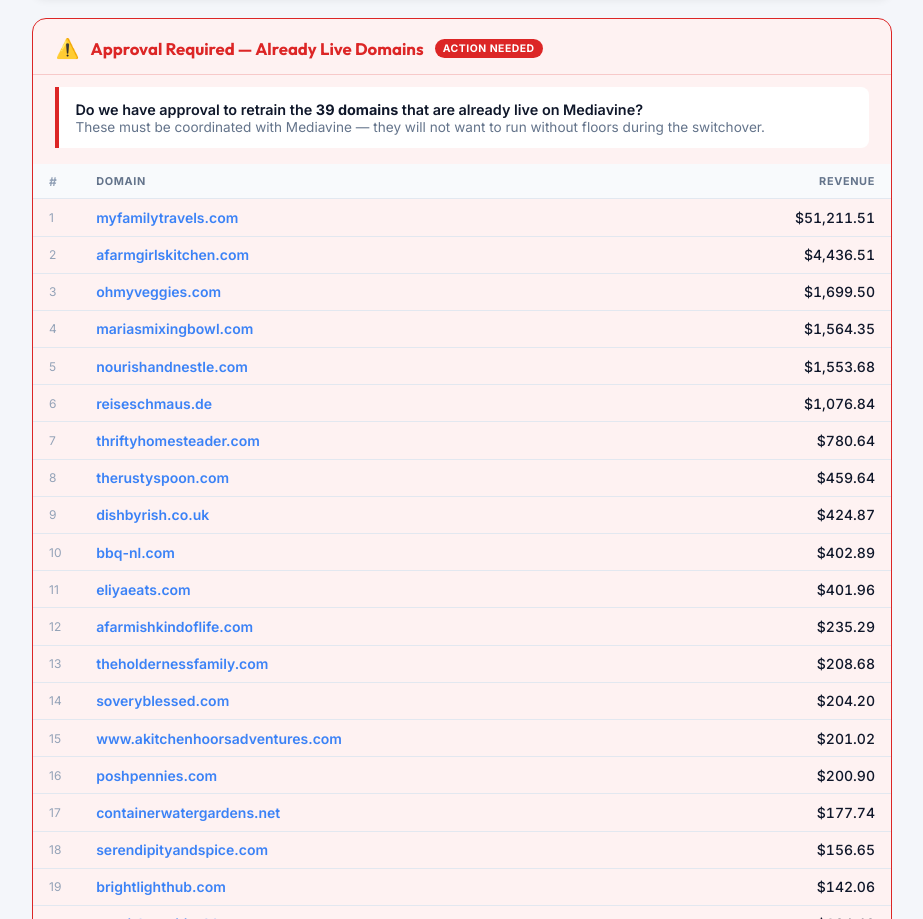
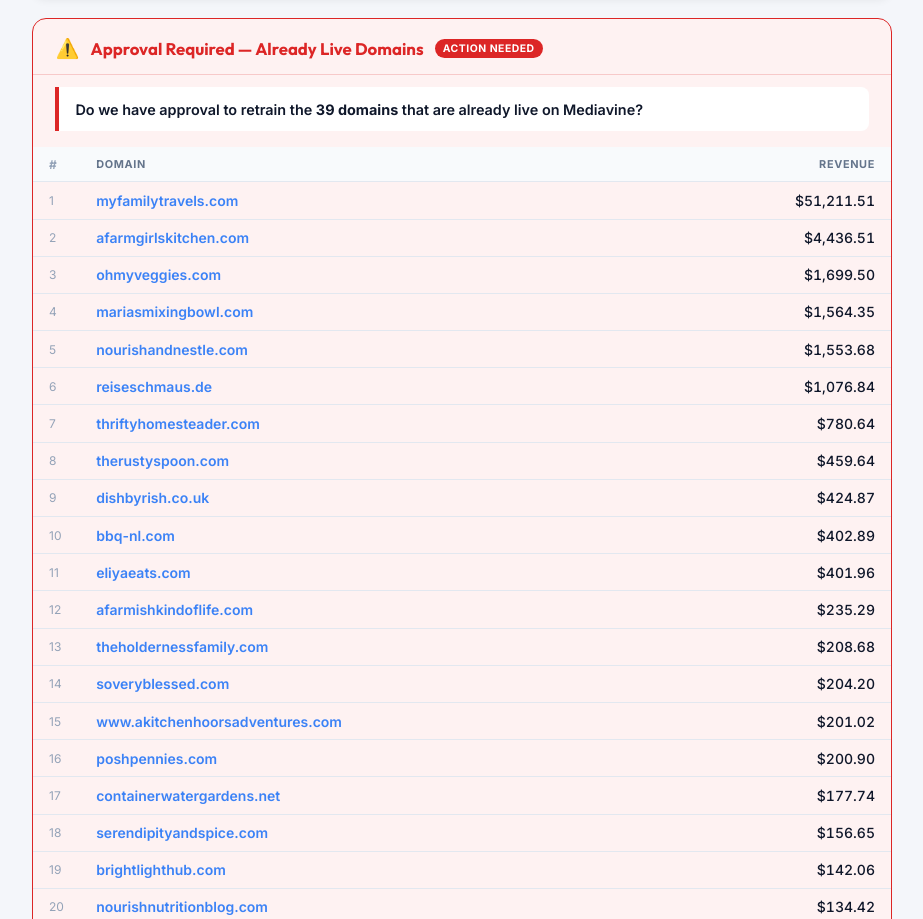
Before and after one commit to OpsAkshay/mediavine-activation-plan, a plain HTML site: page index.html in a window 1280 px wide. Shown: the part 4994-5913 px from the top of the page, without its empty margins (178-1101 px from the left). Drawn offline with Linux system fonts and the light colour scheme.

Commit message:
Remove extra line from approval section

```diff
--- a/index.html
+++ b/index.html
@@ -343,8 +343,7 @@
       <span class="approval-pill">Action Needed</span>
     </div>
     <div class="approval-q">
-      Do we have approval to retrain the <strong>39 domains</strong> that are already live on Mediavine?<br>
-      <span style="font-weight:400; font-size:.85rem; color:var(--muted);">These must be coordinated with Mediavine — they will not want to run without floors during the switchover.</span>
+      Do we have approval to retrain the <strong>39 domains</strong> that are already live on Mediavine?
     </div>
     <div class="table-wrap">
       <table>
```
